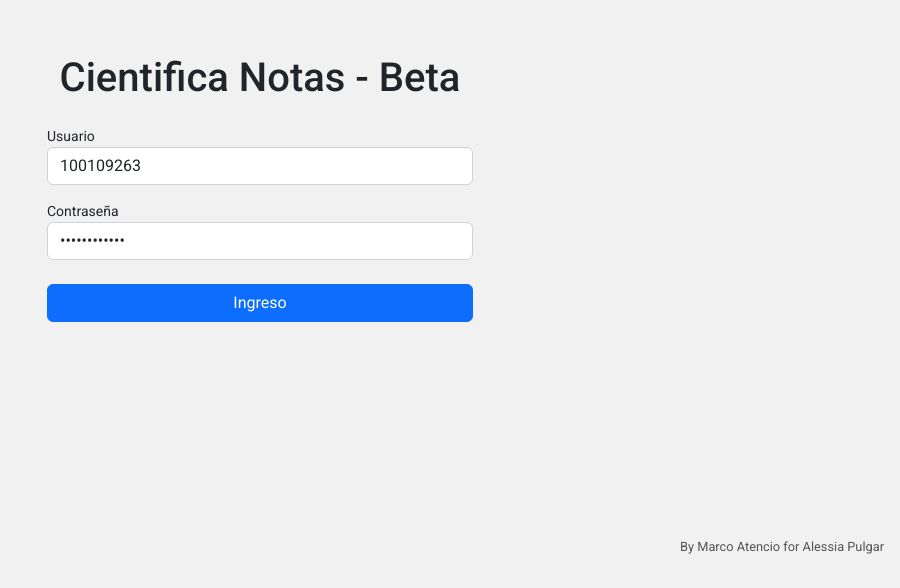
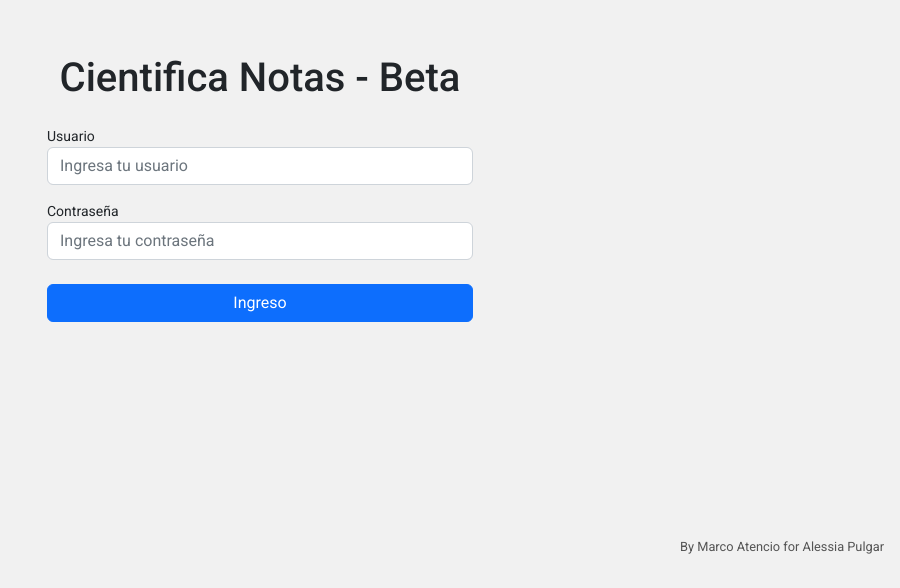
Before and after one commit to MarcoAtencio/cientifica-notas, an Angular app: page / in a window 1280 px wide. Shown: the part 212-800 px from the top of the page, without its empty margins (380-1280 px from the left). Built offline with nearby package versions, Linux system fonts and the light colour scheme.

Commit message:
hide credentials

```diff
--- a/src/app/components/login/login.component.ts
+++ b/src/app/components/login/login.component.ts
@@ -10,8 +10,8 @@ import { environment } from '../../../environments/environment.prod';
   styleUrls: ['./login.component.scss'],
 })
 export class LoginComponent implements OnInit {
-  email: string = environment?.user;
-  password: string = environment?.password;
+  email: string = '';
+  password: string = '';
 
   constructor(private loginService: LoginService, private router: Router) {}
 
--- a/src/environments/environment.prod.ts
+++ b/src/environments/environment.prod.ts
@@ -1,5 +1,3 @@
 export const environment = {
   production: true,
-  user: '100109263',
-  password: '736137592005',
 };
```
